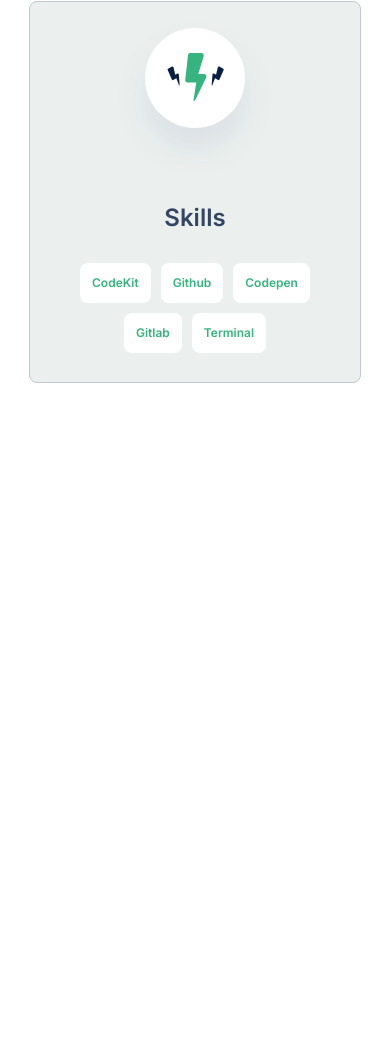
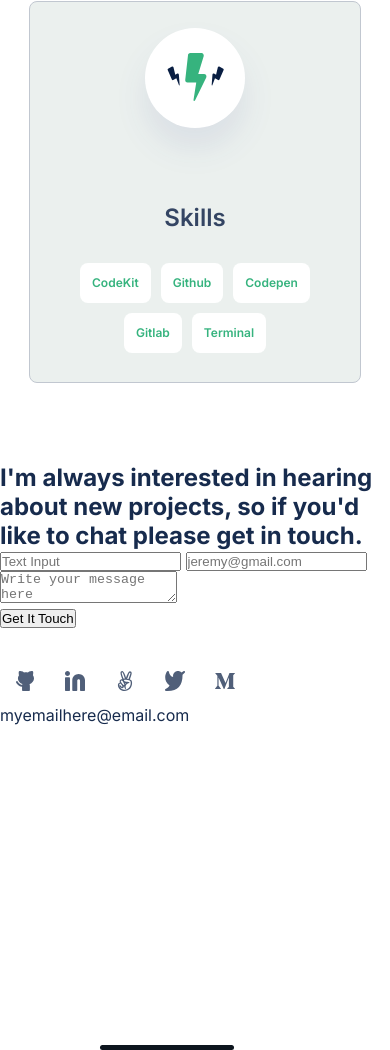
Before and after one commit to EzekielUtshudi/Porfolio-Project, a website: page index.html in a window 390 px wide. Shown: the part 5653-6703 px from the top of the page. Before the commit the page ends 6116 px from the top, so only its background shows below. Drawn offline with Linux system fonts and the light colour scheme.

Commit message:
Adding HTML elements

```diff
--- a/Css/style.css
+++ b/Css/style.css
@@ -386,6 +386,22 @@
     background-image: url('../images/about-bg-icon.svg');
     background-position: top;
   }
+
+  .scroll {
+    position: unset;
+    width: 134px;
+    height: 5px;
+    left: calc(50% - 134px / 2 - 0.5px);
+    bottom: 8px;
+    background: #0d151e;
+    border-radius: 10px;
+    margin-top: 320px;
+    margin-left: 100px;
+  }
+
+  .contactMe {
+    background-image: url("Images\illustration-contact-form.jpg");
+  }
 }
 
 @media (max-width: 420px) {
--- a/index.html
+++ b/index.html
@@ -373,7 +373,74 @@
           </div>
         </div>
       </section>
+
+      <!-- ContactMe-page -->
+      <section>
+          <h2>
+            I'm always interested in hearing about new projects, so if you'd like to chat please get in touch.
+          </h2>
+          <form >
+            <form action="https://formspree.io/f/myyowkra" method="post">
+              <input type="text" required name="username" maxlength="30" placeholder="Text Input">
+              <input type="email" required name="email" placeholder="jeremy@gmail.com" >
+              <textarea name="desc" required maxlength="500" placeholder="Write your message here"></textarea>
+             <div class="submit-desktop"><input type="submit" value="Get It Touch" ></div>
+          </form>
+          <ul class="socials">
+            <li>
+              <a
+                href="https://github.com/ezekielutshudi"
+                target="_blank"
+                rel="noopener noreferrer"
+              >
+                <img src="./images/github-icon.svg" alt="github" />
+              </a>
+            </li>
+            <li>
+              <a
+                href="https://www.linkedin.com/in/ezekielutshudi/"
+                target="_blank"
+                rel="noopener noreferrer"
+              >
+                <img src="./images/linkedin-icon.svg" alt="linkedIn" />
+              </a>
+            </li>
+            <li>
+              <a
+                href="https://angel.co/u/ezekiel-utshudi"
+                target="_blank"
+                rel="noopener noreferrer"
+              >
+                <img src="./images/angel-list-icon.svg" alt="angelist" />
+              </a>
+            </li>
+            <li>
+              <a
+                href="https://twitter.com/ezekielutshudi"
+                target="_blank"
+                rel="noopener noreferrer"
+              >
+                <img src="./images/twitter-icon.svg" alt="twitter" />
+              </a>
+            </li>
+            <li>
+              <a
+                href="https://medium.com/@ezekielutshudi"
+                target="_blank"
+                rel="noopener noreferrer"
+              >
+                <img src="./images/medium-icon.svg" alt="medium" />
+              </a>
+            </li>
+          </ul>
+          <p>myemailhere@email.com
+          </p>
+          <div class="scroll">
+          </div>
+          </form>
+      </section>
     </main>
+
 
     <footer></footer>
   </body>
```
Also changed, not shown: Images/illustration-contact-form.jpg (added).
